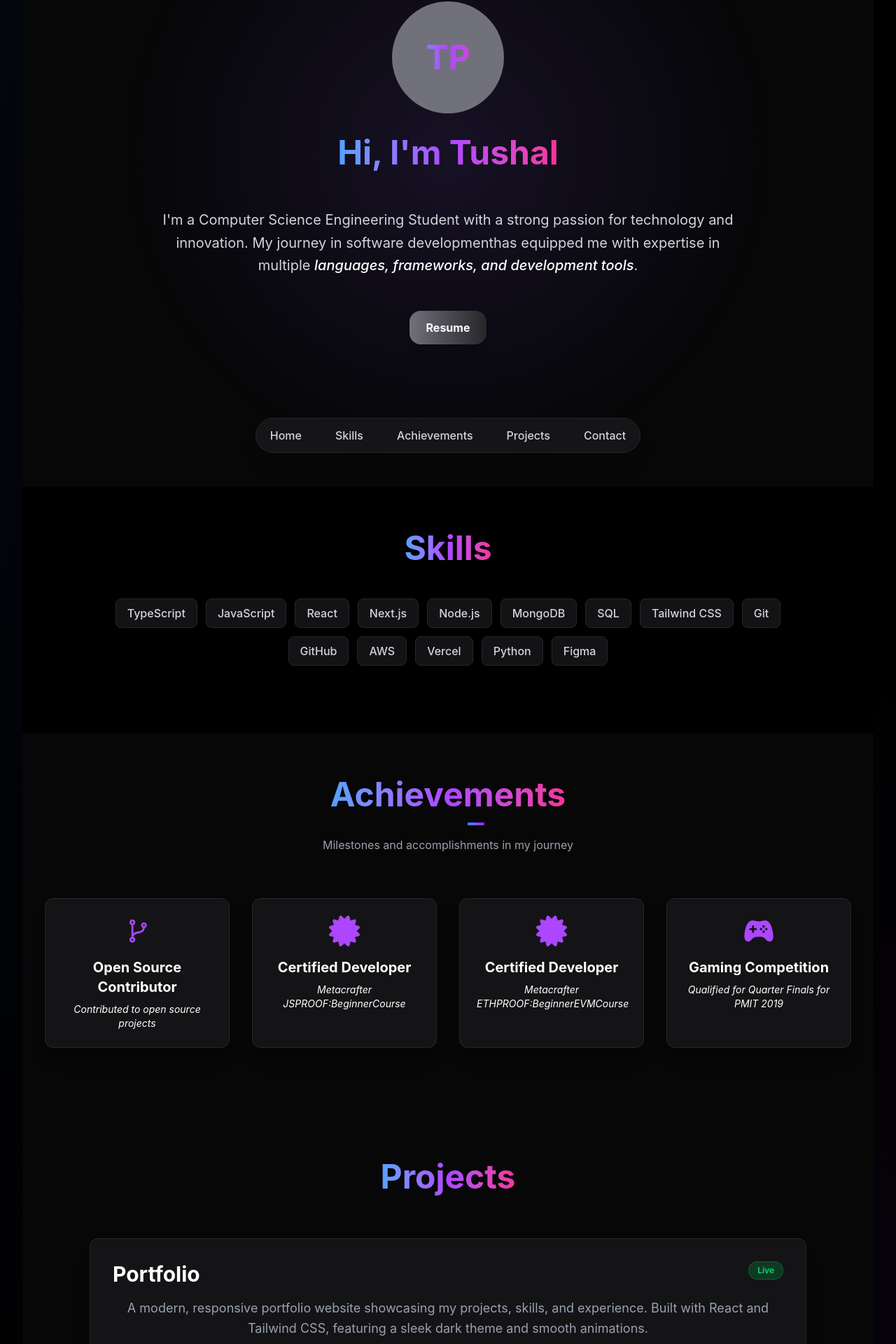
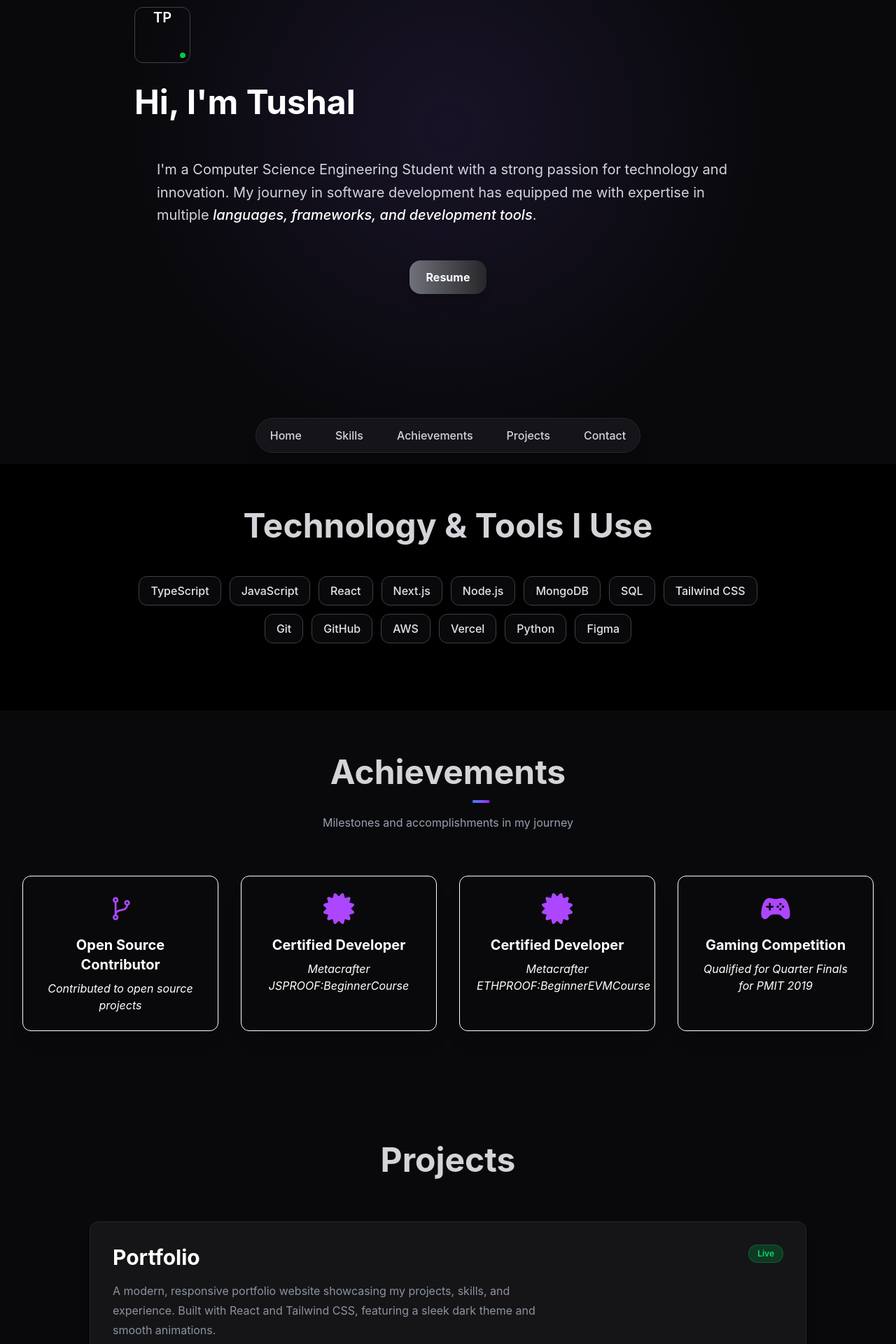
Before and after one commit to pandeYtushal/Portfolio2, a React (Vite) app: page / in a window 1280 px wide. Shown: the part 137-2057 px from the top of the page at 70% size. Built offline with nearby package versions, Linux system fonts and the light colour scheme.

Commit message:
Fix full-width layout and global background styles

```diff
--- a/index.html
+++ b/index.html
@@ -4,6 +4,8 @@
     <meta charset="UTF-8" />
     <link rel="icon" type="image/svg+xml" href="/vite.svg" />
     <meta name="viewport" content="width=device-width, initial-scale=1.0" />
+    <link href="https://fonts.googleapis.com/css2?family=Inter:wght@300;400;500;600;700&display=swap" rel="stylesheet">
+
     <title>Tushal</title>
   </head>
   <body>
--- a/src/App.css
+++ b/src/App.css
@@ -1,9 +1,7 @@
 #root {
-  max-width: 1280px;
-  margin: 0 auto;
-  padding: 2rem;
-  text-align: center;
+  min-height: 100vh;
 }
+
 
 .logo {
   height: 6em;
--- a/src/App.jsx
+++ b/src/App.jsx
@@ -19,6 +19,6 @@ function App() {
       <Footer />
     </div>
   );
-}
+};
 
 export default App;
--- a/src/components/About.jsx
+++ b/src/components/About.jsx
@@ -1,6 +1,6 @@
 const About = () => {
   return (
-    <section id="about" className="section-container bg-zinc-950/80 backdrop-blur-sm">
+    <section id="about" className="section-container bg-zinc-950 backdrop-blur-sm">
       <div className="text-center mb-16">
         <h2 className="text-4xl md:text-5xl font-bold mb-4">
           <span className="gradient-text">About Me</span>
--- a/src/components/Achievements.jsx
+++ b/src/components/Achievements.jsx
@@ -28,11 +28,11 @@ const Achievements = () => {
   ];
 
   return (
-    <section id="achievements"className="section-container bg-zinc-950/80 backdrop-blur-sm">
+    <section id="achievements"className="section-container bg-zinc-950">
       {/* Heading */}
       <div className="text-center mb-16">
         <h2 className="text-4xl md:text-5xl font-bold mb-4">
-          <span className="gradient-text">Achievements</span>
+          <span className="text-zinc-300">Achievements</span>
         </h2>
 
         {/* Divider */}
@@ -48,10 +48,7 @@ const Achievements = () => {
     }}
   />
 </div>
-
-
-
-        <p className="text-gray-400 mt-4 max-w-2xl mx-auto">
+<p className="text-gray-400 mt-4 max-w-2xl mx-auto">
           Milestones and accomplishments in my journey
         </p>
       </div>
@@ -64,8 +61,7 @@ const Achievements = () => {
           return (
             <div
               key={index}
-              className="bg-zinc-900/80 rounded-xl p-6 border border-zinc-800 hover:border-purple-500/50 transition-all duration-300 hover:scale-105 group text-center shadow-xl"
-            >
+              className="bg-zinc-950 backdrop-blur-sm rounded-xl p-6 border hover:border-purple-500/50 transition-all duration-300 hover:scale-105 group text-center shadow-xl">
               {/* Icon */}
               <div className="flex justify-center mb-4 text-purple-500 group-hover:text-purple-400 transition-colors">
                 <Icon size={44} />
@@ -75,7 +71,7 @@ const Achievements = () => {
                 {achievement.title}
               </h3>
 
-              <p className="text-gray font-400 italic text-sm">
+              <p className="text-gray font-400 italic text-sm md:text-base">
                 {achievement.description}
               </p>
             </div>
--- a/src/components/Footer.jsx
+++ b/src/components/Footer.jsx
@@ -1,23 +1,26 @@
 const Footer = () => {
   return (
-    <footer className="bg-black border-t border-zinc-900">
-      <div className="max-w-7xl mx-auto px-4 sm:px-6 lg:px-12 py-6">
-        <div className="text-center">
-          <p className="text-white mb-3 italic">
-            “I speak to everyone in the same way, whether he is the garbage man or the president of the university.”
+    <footer className="w-full border-t border-zinc-900 bg-black">
+      <div className="w-full px-4 sm:px-6 lg:px-8 py-10">
+        <div className="max-w-3xl mx-auto text-center space-y-3">
+
+          <p className="text-zinc-400 italic text-sm sm:text-base leading-relaxed">
+            “I speak to everyone in the same way, whether he is the garbage man
+            or the president of the university.”
           </p>
 
-          <p className="text-white text-sm mb-3">
-            ― Albert Einstein
+          <p className="text-zinc-500 text-sm">
+            — Albert Einstein
           </p>
 
-          <p className="text-white">
-            Developed by Tushal Pandey
+          <p className="text-zinc-300 text-sm font-medium pt-4">
+            Developed by <span className="text-white">Tushal Pandey</span>
           </p>
 
-          <p className="text-white text-sm mt-1">
+          <p className="text-zinc-500 text-xs">
             © {new Date().getFullYear()} • All rights reserved
           </p>
+
         </div>
       </div>
     </footer>
--- a/src/components/Hero.jsx
+++ b/src/components/Hero.jsx
@@ -1,11 +1,8 @@
 const Hero = () => {
   return (
-    <section
-      id="home"
-      className="min-h-screen flex items-center justify-center relative overflow-hidden bg-black pb-24"
-    >
+    <section id="home"className="min-h-screen flex items-center justify-center relative overflow-hidden bg-black pb-24">
       {/* Background */}
-<div className="absolute inset-0 bg- bg-zinc-950/80 backdrop-blur-sm"></div>
+<div className="absolute inset-0 bg-zinc-950 backdrop-blur-sm"></div>
 <div className="absolute inset-0 bg-[radial-gradient(circle_at_50%_40%,rgba(139,92,246,0.12),transparent_60%)]"></div>
 
 
@@ -13,25 +10,25 @@ const Hero = () => {
         <div className="text-center max-w-4xl mx-auto">
 
          {/* Profile */}
-          <div className="mb-8 flex justify-center">
-            <div className="w-32 h-32 md:w-40 md:h-40 rounded-full bg-linear-to-br bg-zinc-500 p-1">
-              <div className="w-full h-full rounded-full bg-zinc-900 flex items-center justify-center text-4xl md:text-5xl font-bold gradient-text">
-                TP
-              </div>
-            </div>
+        <div className="mb-8 flex justify-start">
+        <div className="relative w-20 h-20 border border-zinc-700 rounded-xl hover:border-white transitionflex items-center justify-center text-xl font-semibold">TP
+        <span className="absolute bottom-1 right-1 w-3 h-3 bg-green-500 border-2 rounded-full border-black" /></div>
         </div>
 
+
           {/* Heading */}
-          <h2 className="text-4xl md:text-5xl font-bold mb-6">
-            <span className="gradient-text">Hi, I&apos;m Tushal</span>
+          <h2 className="text-4xl md:text-5xl font-bold mb-6 flex justify-start">
+            <span className="text-white">Hi, I&apos;m Tushal</span>
           </h2>
 
          {/* Description */}
-        <div className="max-w-4xl mx-auto p-6 md:p-8 hover:border-white transition-colors duration-300">
-        <p className="text-lg md:text-xl text-gray-300 leading-relaxed">I&apos;m a Computer Science Engineering Student with a strong passion for technology and innovation. My journey in software developmenthas equipped me with expertise in multiple{" "}
+         <div className="max-w-4xl p-6 md:p-8 transition-colors duration-300">
+          <p className="text-lg md:text-xl text-gray-300 leading-relaxed text-left">
+           I&apos;m a Computer Science Engineering Student with a strong passion
+           for technology and innovation. My journey in software development has
+           equipped me with expertise in multiple{" "}
            <span className="text-white font-poppins font-medium italic">
-      languages, frameworks, and development tools
-    </span>.
+           languages, frameworks, and development tools</span>.
            </p>
            </div>
 
--- a/src/components/Projects.jsx
+++ b/src/components/Projects.jsx
@@ -22,7 +22,7 @@ const Projects = () => {
     {
       title: 'Cab Booking Platform',
       status: 'Closed',
-      description: 'A full frontend page with payment integration, user management, and admin dashboard. Features include ride booking, fare calculations, driver tracking.',
+      description: 'A full frontend page with payment integration, user management, and admin dashboard.Features include ride booking, fare calculations, driver tracking.',
       tech: ['React', 'Node.js', 'MongoDB', 'Stripe', 'Express', 'JWT'],
       link: 'https://github.com/pandeYtushal',
     },
@@ -43,10 +43,10 @@ const Projects = () => {
   ];
 
   return (
-    <section id="projects" className="section-container bg-zinc-950/80 backdrop-blur-sm">
+    <section id="projects" className="section-container bg-zinc-950 backdrop-blur-sm">
       <div className="text-center mb-16">
         <h2 className="text-4xl md:text-5xl font-bold mb-4">
-          <span className="gradient-text">Projects</span>
+          <span className="text-zinc-300">Projects</span>
         </h2>
       </div>
 
@@ -72,13 +72,14 @@ const Projects = () => {
         </span>)}
 
             </div>
-            <p className="text-gray-400 mb-4 leading-relaxed text-lg">{project.description}</p>
-            <div className="flex flex-wrap gap-2 mb-4">
+            <p className="text-gray-400/90 text-sm md:text-base leading-7 text-left max-w-prose">{project.description}</p>
+            <div className="flex flex-wrap gap-2 mt-4">
               {project.tech.map((tech, techIndex) => (
                 <span
                   key={techIndex}
-                  className="px-3 py-1 bg-zinc-800/70 text-gray-300 rounded-full text-sm"
-                >
+                  className="px-3 py-1.5 text-xs md:text-sm
+                 bg-zinc-800/80 border border-zinc-700
+                 rounded-full text-gray-300 cursor-pointer">
                   {tech}
                 </span>
               ))}
--- a/src/components/Skills.jsx
+++ b/src/components/Skills.jsx
@@ -1,22 +1,34 @@
 const Skills = () => {
-  const skills = ['TypeScript', 'JavaScript', 'React', 'Next.js', 'Node.js',
-    'MongoDB', 'SQL', 'Tailwind CSS', 'Git', 'GitHub',
-     'AWS', 'Vercel','Python','Figma'];
+  const skills = [
+    "TypeScript",
+    "JavaScript",
+    "React",
+    "Next.js",
+    "Node.js",
+    "MongoDB",
+    "SQL",
+    "Tailwind CSS",
+    "Git",
+    "GitHub",
+    "AWS",
+    "Vercel",
+    "Python",
+    "Figma",
+  ];
 
   return (
     <section id="skills" className="section-container">
       <div className="text-center mb-12">
         <h2 className="text-4xl md:text-5xl font-bold mb-4">
-          <span className="gradient-text">Skills</span>
+          <span className="text-zinc-300">Technology & Tools I Use</span>
         </h2>
       </div>
 
-      <div className="flex flex-wrap gap-3 justify-center max-w-5xl mx-auto">
+      <div className="flex flex-wrap justify-center gap-3 max-w-4xl mx-auto">
         {skills.map((skill, index) => (
           <span
             key={index}
-            className="px-4 py-2 bg-zinc-900/80 border border-zinc-800 rounded-lg text-gray-300 hover:text-white hover:border-purple-500/50 transition-all duration-200 text-sm md:text-base font-medium"
-          >
+            className="px-4 py-2 text-sm md:text-base font-medium text-zinc-200 bg-zinc-950 border border-zinc-700 rounded-xl hover:border-zinc-500 transition">
             {skill}
           </span>
         ))}
--- a/src/index.css
+++ b/src/index.css
@@ -6,11 +6,10 @@
   }
 
   body {
-    @apply bg-black text-gray-100;
-    background-image:
-      radial-gradient(at 0% 0%, rgba(30, 58, 138, 0.1) 0px, transparent 50%),
-      radial-gradient(at 100% 100%, rgba(147, 51, 234, 0.1) 0px, transparent 50%);
-  }
+  @apply bg-zinc-950 text-gray-100;
+  background-image: none;
+}
+
 }
 
 @layer components {
```
Also changed, not shown: src/components/Contact.jsx (+32 -24 lines). Lines whose indentation alone changed are shown as unchanged.
